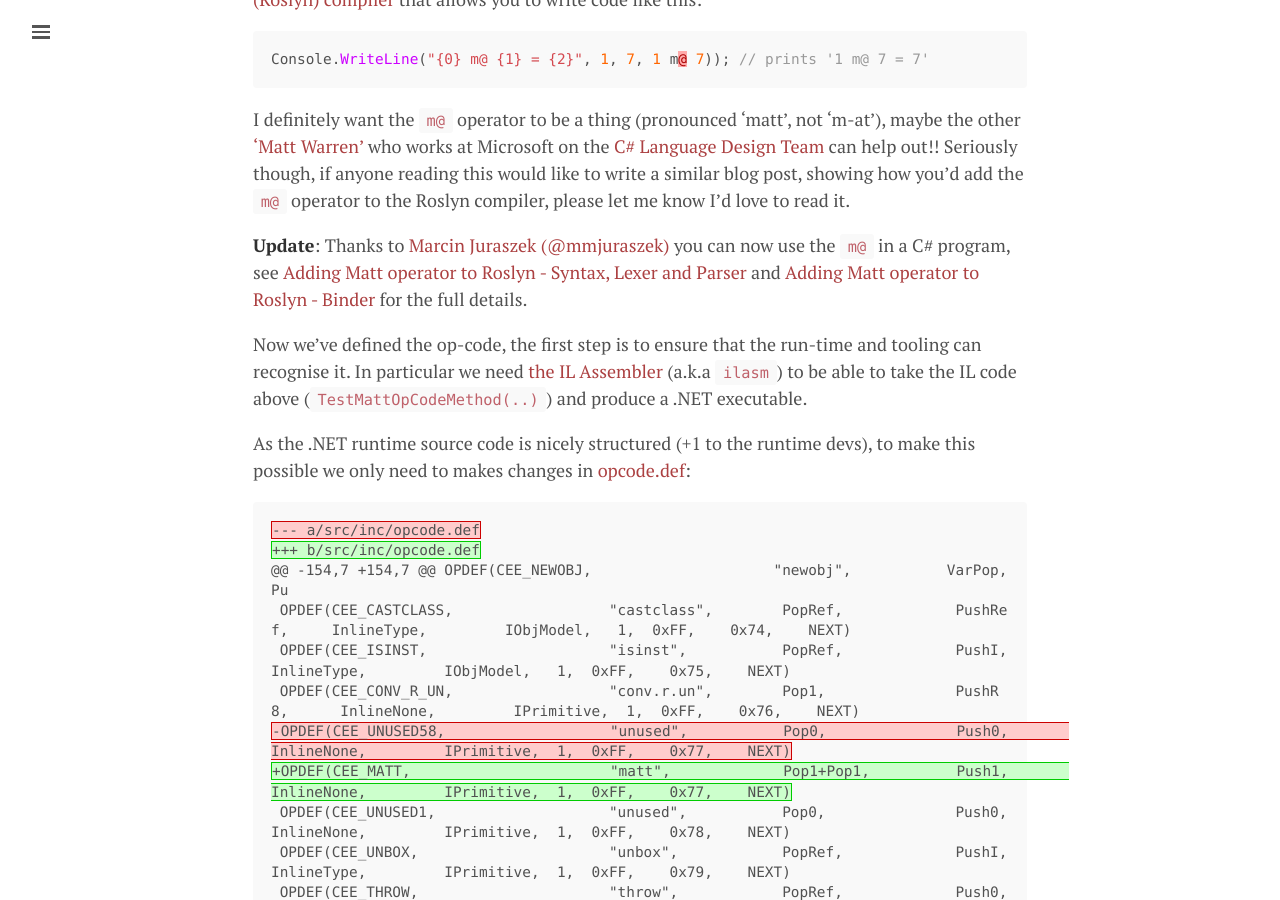
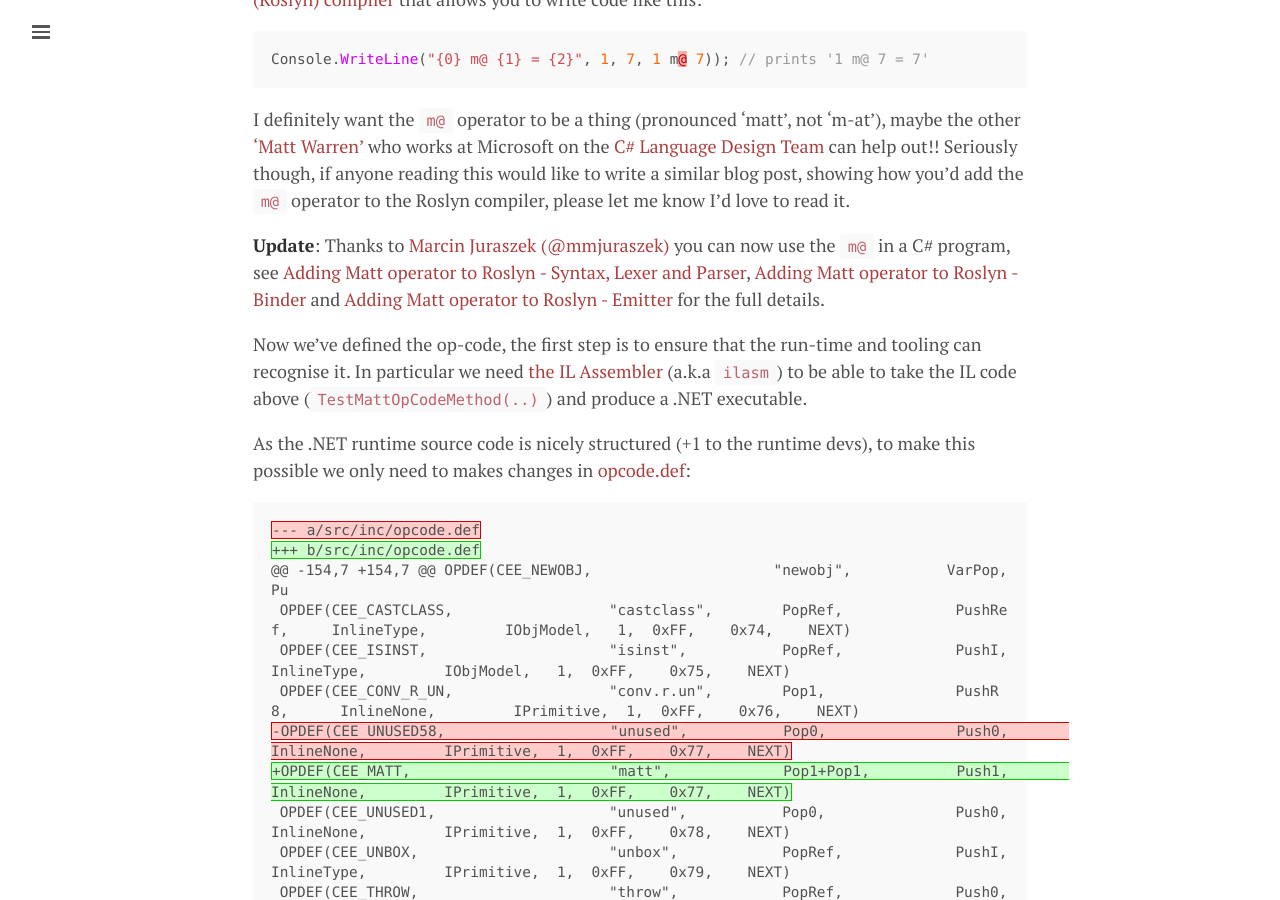
Before and after one commit to mattwarren/mattwarren.github.io, a Jekyll site: the page built from _posts/2017-05-19-Adding-a-new-Bytecode-Instruction-to-the-CLR.md, in a window 1280 px wide and 900 px high, scrolled down 1684 px. Built offline with Jekyll 4.4.1, drawn with Linux system fonts in a browser that asks for light colours; nearby versions of some CDN libraries; comment, search, counter and statistics services are not loaded; some of the changed text lies outside the part shown.

Commit message:
added extra link

```diff
--- a/_posts/2017-05-19-Adding-a-new-Bytecode-Instruction-to-the-CLR.md
+++ b/_posts/2017-05-19-Adding-a-new-Bytecode-Instruction-to-the-CLR.md
@@ -56,7 +56,7 @@ Console.WriteLine("{0} m@ {1} = {2}", 1, 7, 1 m@ 7)); // prints '1 m@ 7 = 7'
 
 I definitely want the `m@` operator to be a thing (pronounced 'matt', not 'm-at'), maybe the other ['Matt Warren'](https://blogs.msdn.microsoft.com/mattwar/2004/03/05/about-me/) who works at Microsoft on the [C# Language Design Team](https://github.com/dotnet/csharplang/blob/master/meetings/2015/LDM-2015-01-21.md#design-team) can help out!! Seriously though, if anyone reading this would like to write a similar blog post, showing how you'd add the `m@` operator to the Roslyn compiler, please let me know I'd love to read it.
 
-**Update**: Thanks to [Marcin Juraszek (@mmjuraszek)](https://twitter.com/mmjuraszek) you can now use the `m@` in a C# program, see [Adding Matt operator to Roslyn - Syntax, Lexer and Parser](http://marcinjuraszek.com/2017/05/adding-matt-operator-to-roslyn-part-1.html) and [Adding Matt operator to Roslyn - Binder](http://marcinjuraszek.com/2017/05/adding-matt-operator-to-roslyn-part-2.html) for the full details.
+**Update**: Thanks to [Marcin Juraszek (@mmjuraszek)](https://twitter.com/mmjuraszek) you can now use the `m@` in a C# program, see [Adding Matt operator to Roslyn - Syntax, Lexer and Parser](http://marcinjuraszek.com/2017/05/adding-matt-operator-to-roslyn-part-1.html), [Adding Matt operator to Roslyn - Binder](http://marcinjuraszek.com/2017/05/adding-matt-operator-to-roslyn-part-2.html) and [Adding Matt operator to Roslyn - Emitter](http://marcinjuraszek.com/2017/06/adding-matt-operator-to-roslyn-part-3.html) for the full details.
 
 Now we've defined the op-code, the first step is to ensure that the run-time and tooling can recognise it. In particular we need [the IL Assembler](https://msdn.microsoft.com/en-us/library/496e4ekx(v=vs.110).aspx) (a.k.a `ilasm`) to be able to take the IL code above (`TestMattOpCodeMethod(..)`) and produce a .NET executable.
 
```
